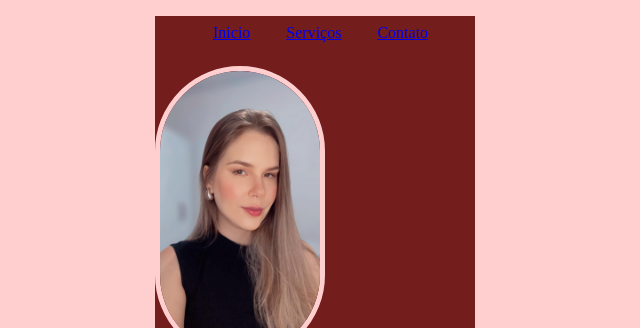
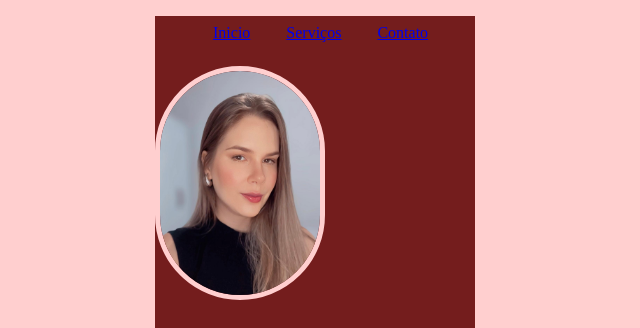
Before and after one commit to CibeleMeneses/Projeto-TI, a plain HTML site: page index.html in a window 1280 px wide. Shown: the top 328 px of the page, without its empty margins (325-965 px from the left). Drawn offline with Linux system fonts and the light colour scheme.

Commit message:
Update index.html
Nova atualização da foto do perfil

```diff
--- a/index.html
+++ b/index.html
@@ -18,7 +18,7 @@
     </div>
 
     <div class="perfil">
-      <img src="Cibele.jpeg" alt="minha foto do perfil" class="foto-perfil">
+      <img src="Cibele Poderoso.jpeg" alt="minha foto do perfil" class="foto-perfil">
       </div>
       <div class="dados">
         <h1>Cibele Poderoso</h1>
```
